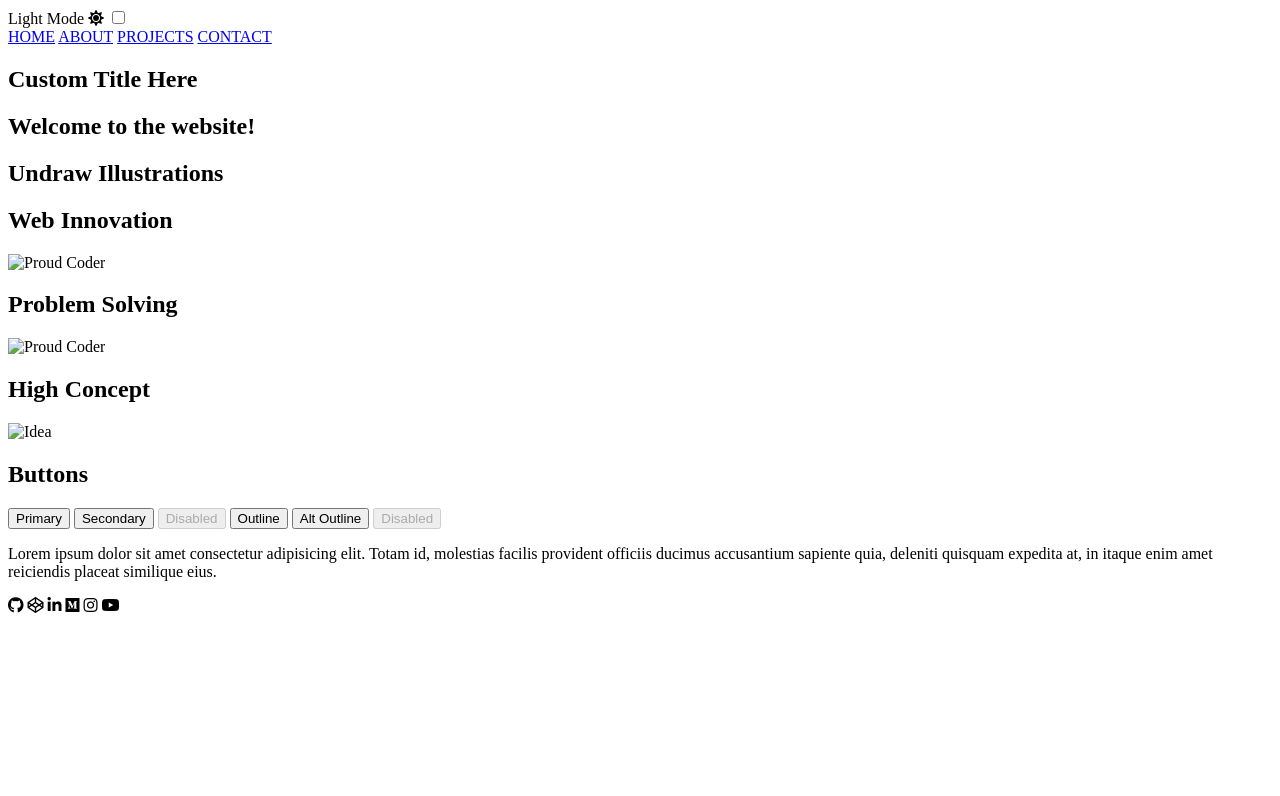
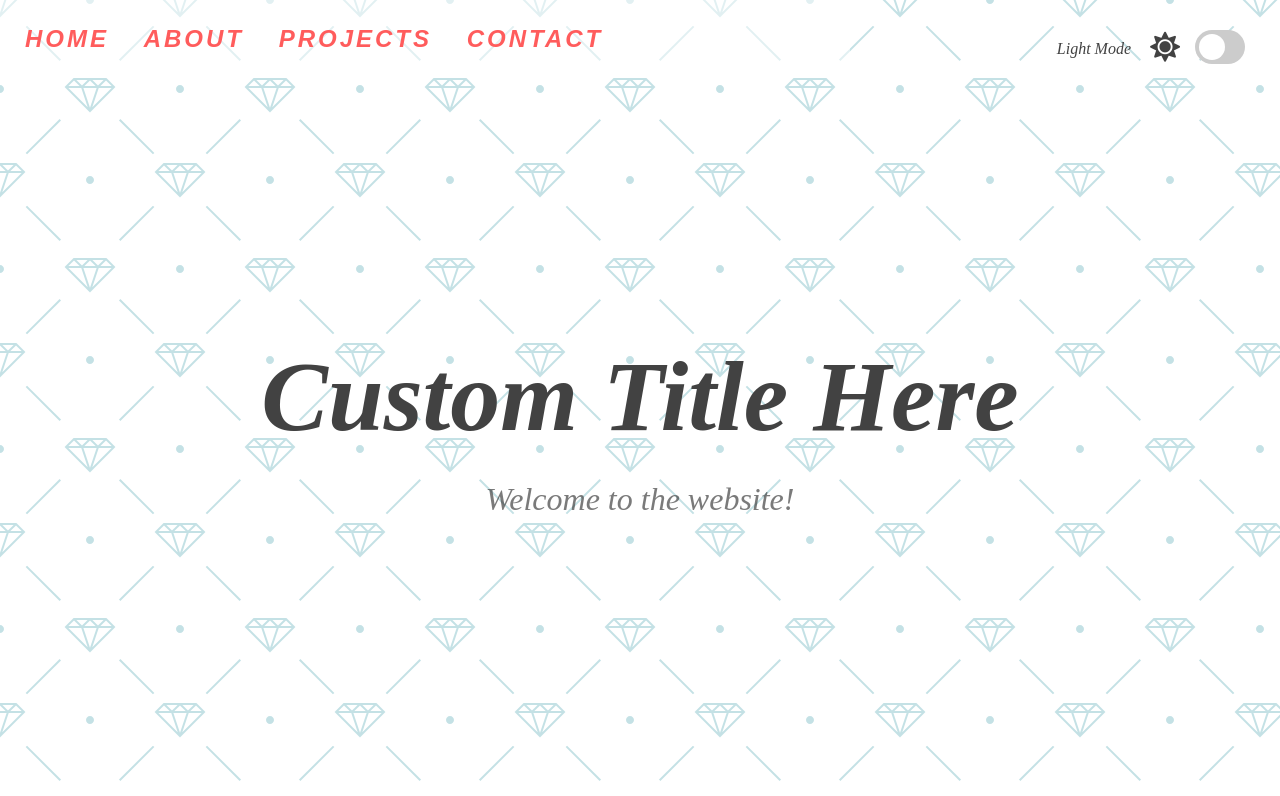
Before and after one commit to Shripal20/Light-Dark-Mode, a plain HTML site: page index.html in a window 1280 px wide. Shown: the top 796 px of the page. Drawn offline with Linux system fonts and the light colour scheme; the site is published under a folder, as on GitHub Pages, so addresses that start at the root find nothing.

Commit message:
Fix path issue

```diff
--- a/index.html
+++ b/index.html
@@ -7,7 +7,7 @@
     <title>Light Dark Mode</title>
     <link rel="icon" type="image/png" href="https://s2.googleusercontent.com/s2/favicons?domain=www.jacinto.design">
     <link rel="stylesheet" href="https://cdnjs.cloudflare.com/ajax/libs/font-awesome/5.10.2/css/all.min.css">
-    <link rel="stylesheet" href="/style.css">
+    <link rel="stylesheet" href="style.css">
 </head>
 <body>
     <!-- Dark mode switch -->
@@ -45,15 +45,15 @@
         <div class="about-container">
             <div class="image-container">
                 <h2>Web Innovation</h2>
-                <img src="/undraw_proud_coder_light.svg" alt="Proud Coder" id="image1">
+                <img src="undraw_proud_coder_light.svg" alt="Proud Coder" id="image1">
             </div>
             <div class="image-container">
                 <h2>Problem Solving</h2>
-                <img src="/undraw_feeling_proud_light.svg" alt="Proud Coder" id="image2">
+                <img src="undraw_feeling_proud_light.svg" alt="Proud Coder" id="image2">
             </div>
             <div class="image-container">
                 <h2>High Concept</h2>
-                <img src="/undraw_conceptual_light.svg" alt="Idea" id="image3">
+                <img src="undraw_conceptual_light.svg" alt="Idea" id="image3">
             </div>
         </div>
     </section>
@@ -84,6 +84,6 @@
         </div>
     </section>
     <!-- script  -->
-    <script src="/script.js"></script>
+    <script src="script.js"></script>
 </body>
 </html>
```
